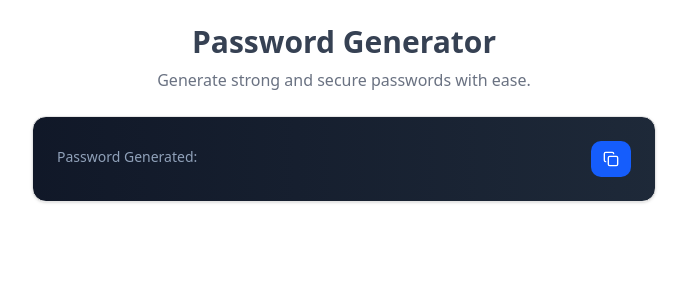
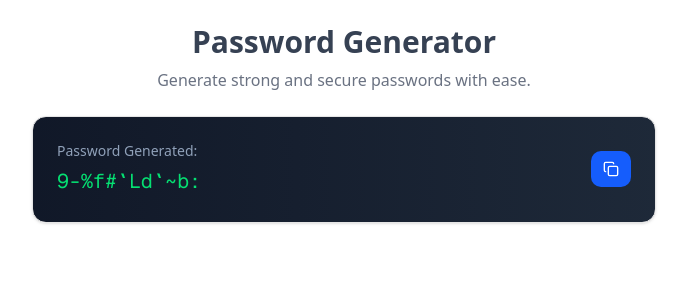
Before and after one commit to Seenys/passgen, a Next.js app: page / in a window 1280 px wide. Shown: the top 300 px of the page, without its empty margins (296-983 px from the left). Built offline with nearby package versions, Linux system fonts and the light colour scheme.

Commit message:
feat(password): add password generation functionality
Implement password generator utility with configurable options including length and character types. The generated password is automatically set when the form component mounts.

```diff
--- a/app/(dashboard)/_components/formCreatePassword.tsx
+++ b/app/(dashboard)/_components/formCreatePassword.tsx
@@ -1,14 +1,20 @@
 'use client';
 
-import React, { useState } from 'react';
+import React, { useEffect, useState } from 'react';
 import { CopyIcon } from 'lucide-react';
 import { toast } from 'sonner';
 
 import { Button } from '@/components/ui/button';
 import { Card, CardContent } from '@/components/ui/card';
+import { generatePassword } from '@/lib/password';
 
 const FormCreatePassword = () => {
   const [password, setPassword] = useState('');
+
+  useEffect(() => {
+    const generate = generatePassword();
+    setPassword(generate);
+  }, []);
 
   const handlerCopyPassword = () => {
     navigator.clipboard
--- /dev/null
+++ b/lib/password.ts
@@ -0,0 +1,46 @@
+interface PasswordOptions {
+  length?: number;
+  includeUppercase?: boolean;
+  includeLowercase?: boolean;
+  includeNumbers?: boolean;
+  includeSymbols?: boolean;
+}
+
+export const generatePassword = ({
+    includeUppercase = false,
+    includeLowercase = false,
+    includeNumbers = false,
+    includeSymbols = false,
+    length = 12,
+}: PasswordOptions = {}) => {
+
+    const uppercase = 'ABCDEFGHIJKLMNOPQRSTUVWXYZ';
+    const lowercase = 'abcdefghijklmnopqrstuvwxyz';
+    const numbers = '0123456789';
+    const symbols = '!@#$%^&*()_+~`|}{[]:;?><,./-=';
+    let password = '';
+
+    let characters = '';
+    if (includeUppercase) {
+        characters += uppercase;
+    }
+    if (includeLowercase) {
+        characters += lowercase;
+    }
+    if (includeNumbers) {
+        characters += numbers;
+    }
+    if (includeSymbols) {
+        characters += symbols;
+    }
+
+    if(characters.length === 0) {
+        characters = uppercase + lowercase + numbers + symbols;
+    }
+
+    for (let i = 0; i < length; i++) {
+        password += characters.charAt(Math.floor(Math.random() * characters.length));
+    }
+
+    return password;
+}
```
